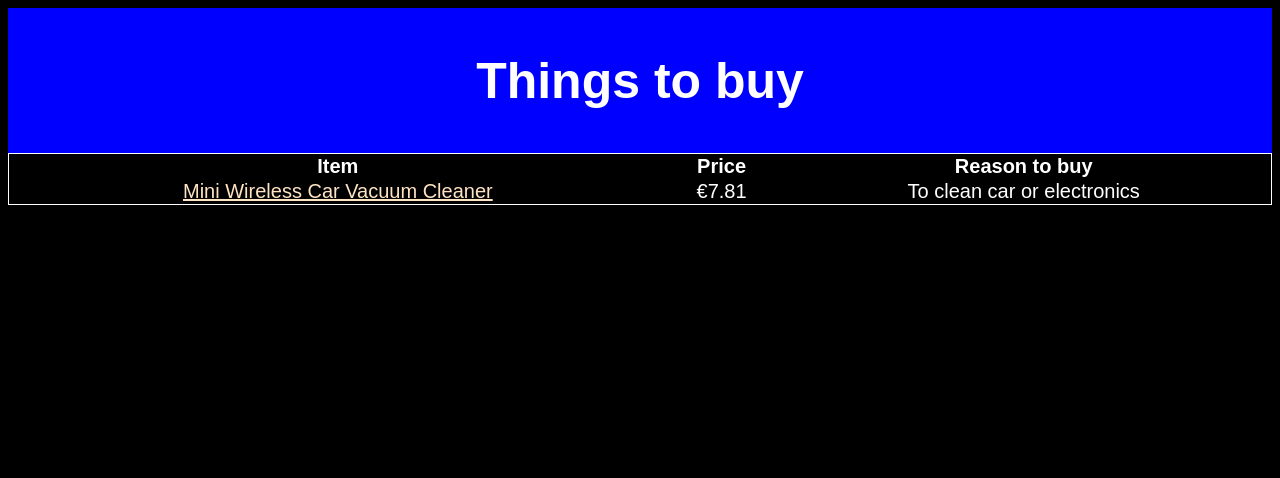
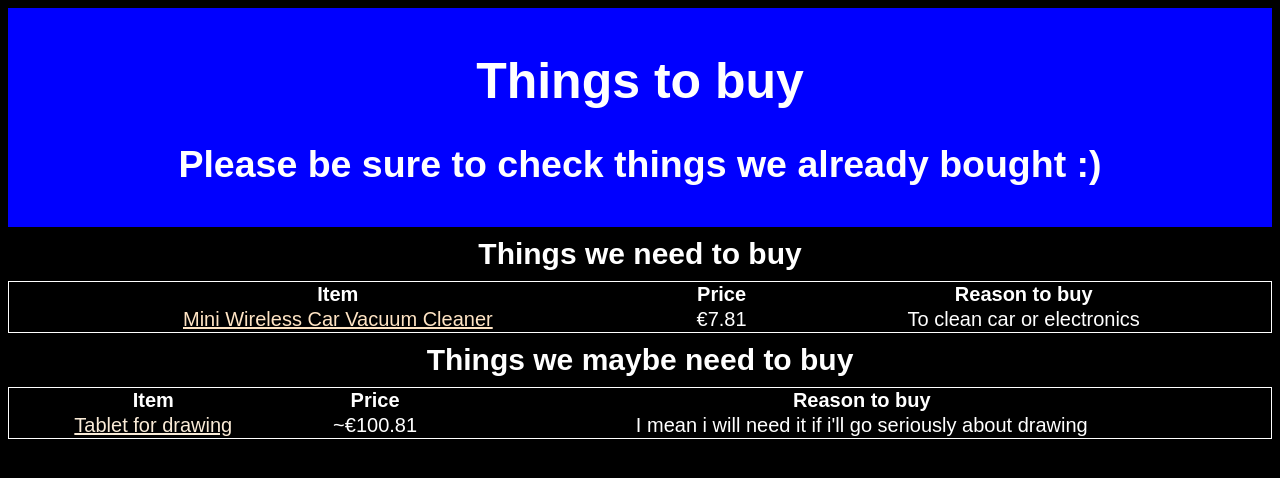
Before and after one commit to Iwakur/ToBuy, a website: page index.html in a window 1280 px wide. Drawn offline with Linux system fonts and the light colour scheme.

Commit message:
minor changes

```diff
--- a/index.html
+++ b/index.html
@@ -8,9 +8,10 @@
 <body>
 <header>
     <h1>Things to buy</h1>
-
+    <h2>Please be sure to check things we already bought :)</h2>
 </header>
 <table>
+    <caption>Things we need to buy</caption>
     <thead>
     <tr>
         <th>Item</th>
@@ -24,7 +25,23 @@
         <td>€7.81</td>
         <td>To clean car or electronics</td>
     </tr>
-
+    </tbody>
+</table>
+<table>
+    <caption>Things we maybe need to buy</caption>
+    <thead>
+    <tr>
+        <th>Item</th>
+        <th>Price</th>
+        <th>Reason to buy</th>
+    </tr>
+    </thead>
+    <tbody>
+    <tr>
+        <td><a href=""> Tablet for drawing</a></td>
+        <td>~€100.81</td>
+        <td>I mean i will need it if i'll go seriously about drawing</td>
+    </tr>
     </tbody>
 </table>
 
--- a/style.css
+++ b/style.css
@@ -21,8 +21,14 @@ header{
     padding: 10px;
     font-size: 25px;
 }
+caption{
+    font-size: 30px;
+    color: white;
+    font-weight: bold;
+    padding: 10px;
+}
+table{
 
-table{
     border-collapse: collapse;
     width: 100%;
     text-align: center;
```
